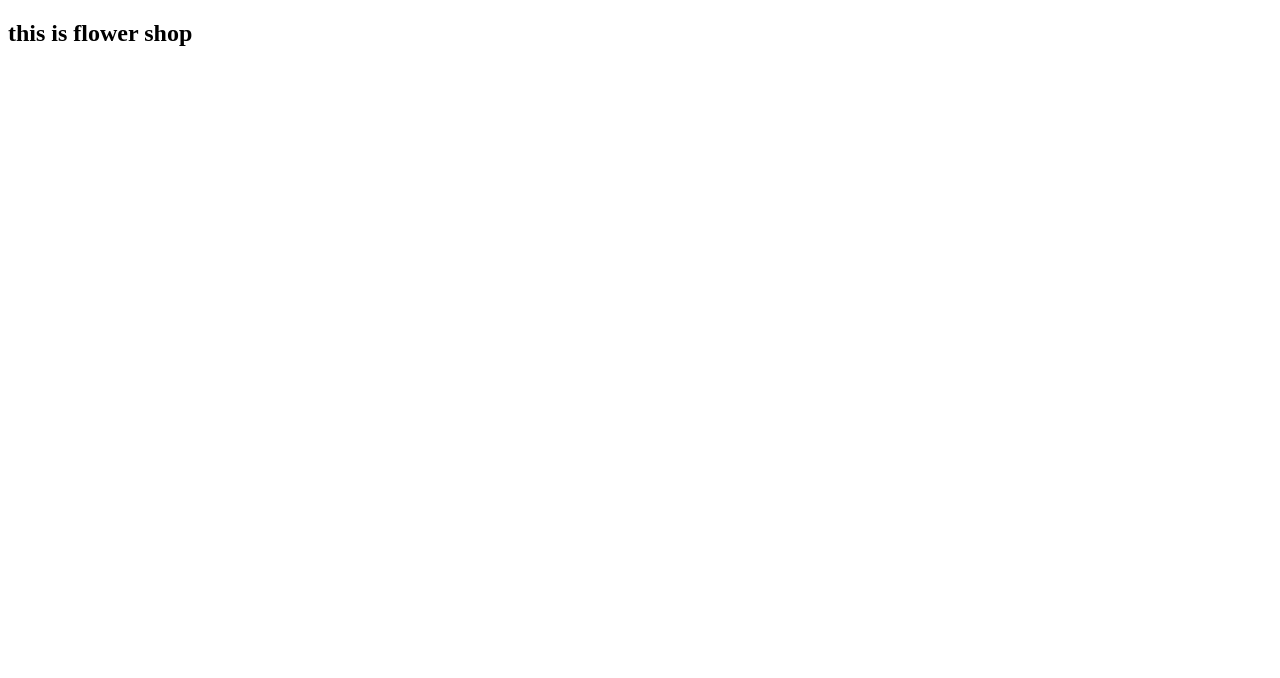
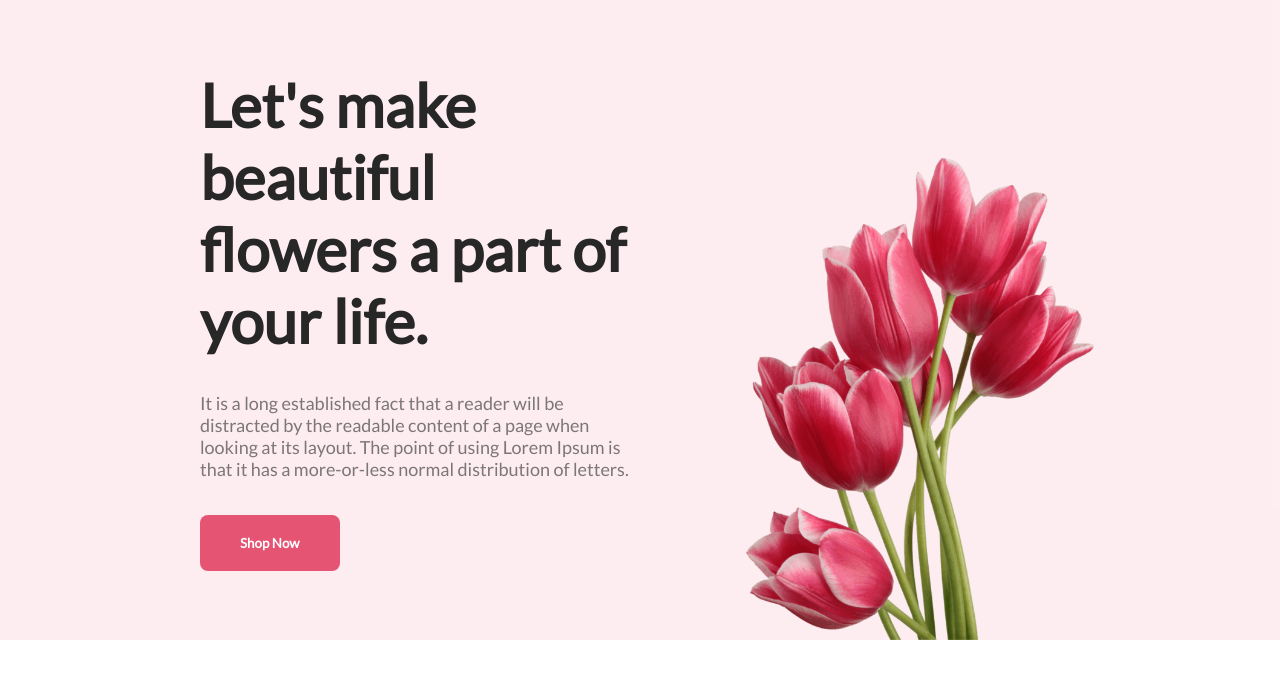
Before and after one commit to Mohosin075/flower-shop-project, a plain HTML site: page index.html in a window 1280 px wide. Drawn offline with Linux system fonts and the light colour scheme.

Commit message:
banner section design added

```diff
--- a/index.html
+++ b/index.html
@@ -4,8 +4,21 @@
     <meta charset="UTF-8">
     <meta name="viewport" content="width=device-width, initial-scale=1.0">
     <title>flower shop project</title>
+    <link rel="stylesheet" href="style.css">
+    <link rel="preconnect" href="https://fonts.googleapis.com">
+<link rel="preconnect" href="https://fonts.gstatic.com" crossorigin>
+<link href="https://fonts.googleapis.com/css2?family=Exo+2:wght@400;500;600;700&family=Inter:wght@400;600&family=Lato&family=Lobster&family=Manrope:wght@500;700&family=Montserrat:wght@200;400;500&family=Nunito:wght@400;500;600;800&family=Open+Sans&family=Playfair+Display:wght@400;500&family=Poppins:wght@500&family=Roboto+Mono:wght@300;400&family=Roboto:wght@300;400&family=Source+Code+Pro:wght@300;400&family=Work+Sans:wght@400;600&display=swap" rel="stylesheet">
 </head>
 <body>
-    <h2>this is flower shop</h2>
+    <header class="banner">
+        <div class="banner-content">
+            <h1>Let's make beautiful flowers a part of your life.</h1>
+            <p>It is a long established fact that a reader will be distracted by the readable content of a page when looking at its layout. The point of using Lorem Ipsum is that it has a more-or-less normal distribution of letters.</p>
+            <button class="btn">Shop Now</button>
+        </div>
+        <div class="banner-img">
+            <img  src="./images/pngwing 10.png" alt="">
+        </div>
+    </header>
 </body>
 </html>
--- /dev/null
+++ b/style.css
@@ -0,0 +1,46 @@
+* {
+  margin: 0;
+  font-family: "Lato", sans-serif;
+}
+/* common css */
+.btn {
+  padding: 20px 40px;
+  border-radius: 8px;
+  background: #e55473;
+  border: none;
+  font-weight: 700;
+  color: #FFF;
+}
+
+/* banner / header */
+.banner {
+  background: rgba(229, 84, 115, 0.1);
+  padding: 0 200px;
+  display: flex;
+  justify-content: space-between;
+  align-items: center;
+  height: 80vh;
+  position: relative;
+}
+.banner-content {
+  width: 50%;
+}
+.banner-img {
+  width: 40%;
+}
+.banner-img img {
+  width: 30%;
+  position: absolute;
+  bottom: 0;
+}
+.banner-content h1 {
+  color: #272727;
+  font-size: 60px;
+  font-style: normal;
+  font-weight: 800;
+}
+.banner-content p {
+  color: rgba(39, 39, 39, 0.6);
+  font-size: 18px;
+  padding: 35px 0;
+}
```
Also changed, not shown: images/Flower 01.png (added), images/Group 57.png (added), images/Group 58.png (added), images/Group 59.png (added), images/Rectangle 4.png (added), images/Rectangle 5.png (added), images/Rectangle 6.png (added), images/Rectangle 9.png (added), images/pngwing 10.png (added), images/pngwing 5.png (added), images/pngwing 6.png (added), images/pngwing 7.png (added), images/pngwing 8.png (added).
